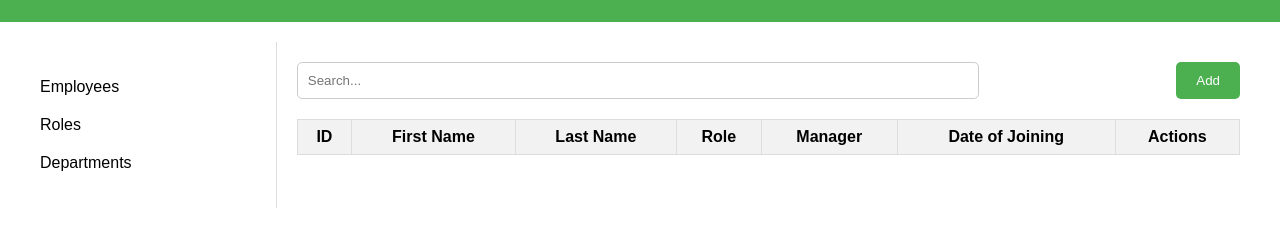
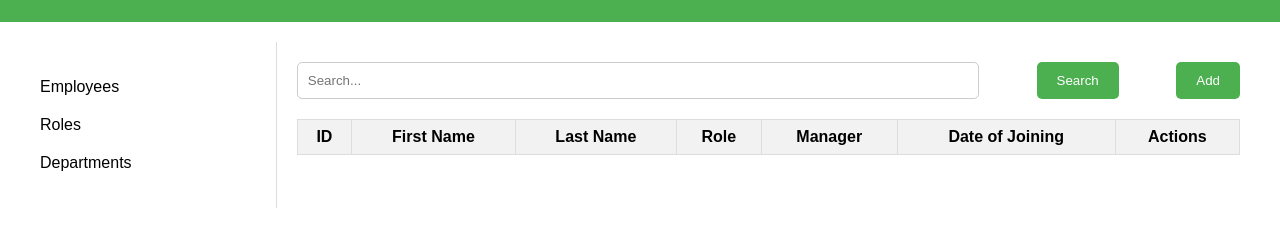
Before and after one commit to Saisha-V/EmpManagementSystem, a plain HTML site: page EmpManagementSystem/wwwroot/index.html in a window 1280 px wide. Shown: the part 78-324 px from the top of the page. Drawn offline with Linux system fonts and the light colour scheme; no server answers.

Commit message:
fourth commit

```diff
--- a/EmpManagementSystem/wwwroot/index.html
+++ b/EmpManagementSystem/wwwroot/index.html
@@ -28,6 +28,7 @@
             <!-- Search and Add Section -->
             <div class="top-bar">
                 <input type="text" placeholder="Search..." class="search-bar">
+                <button class="add-button">Search</button>
                 <button class="add-button">Add</button>
             </div>
 
```
